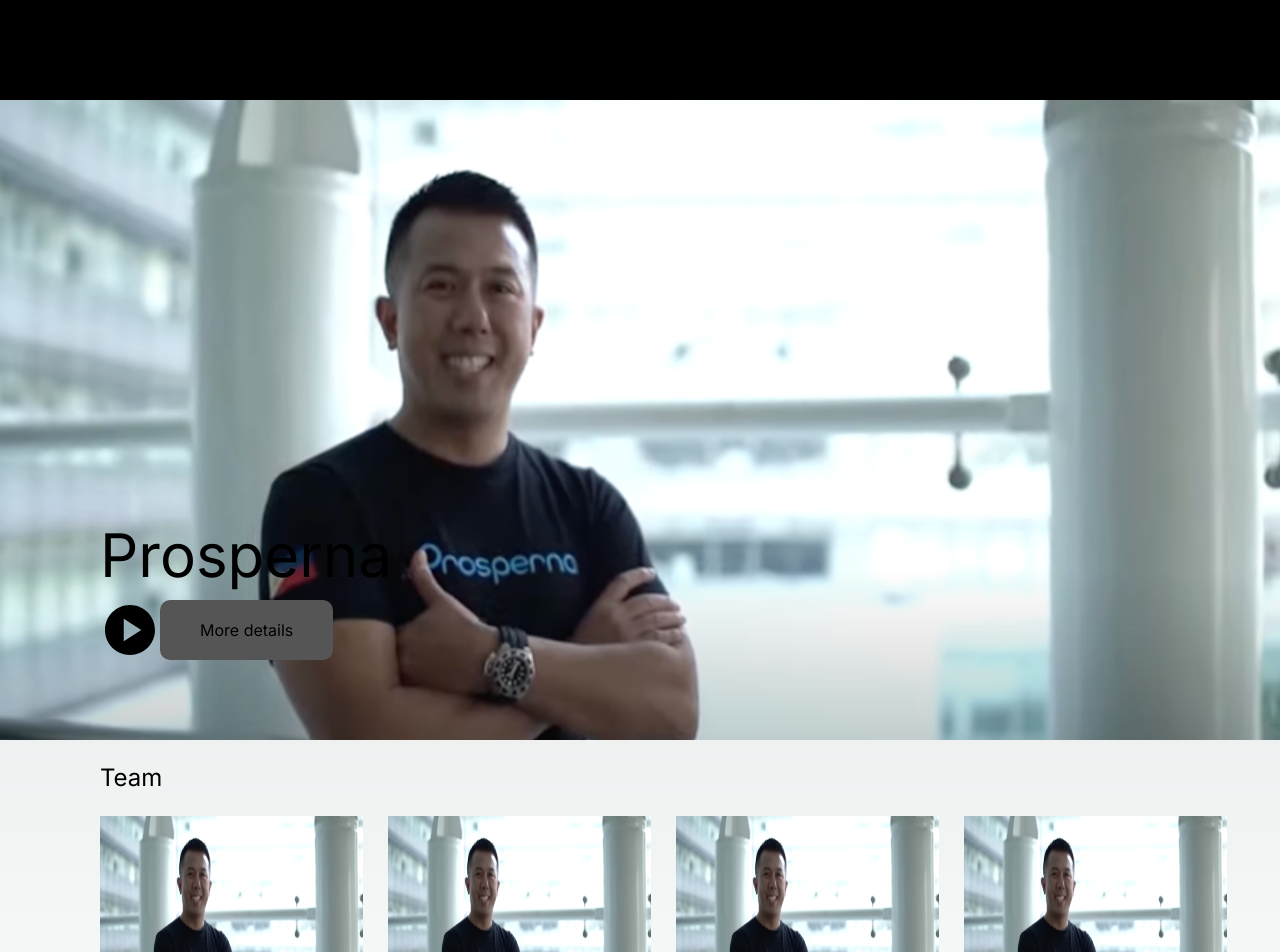
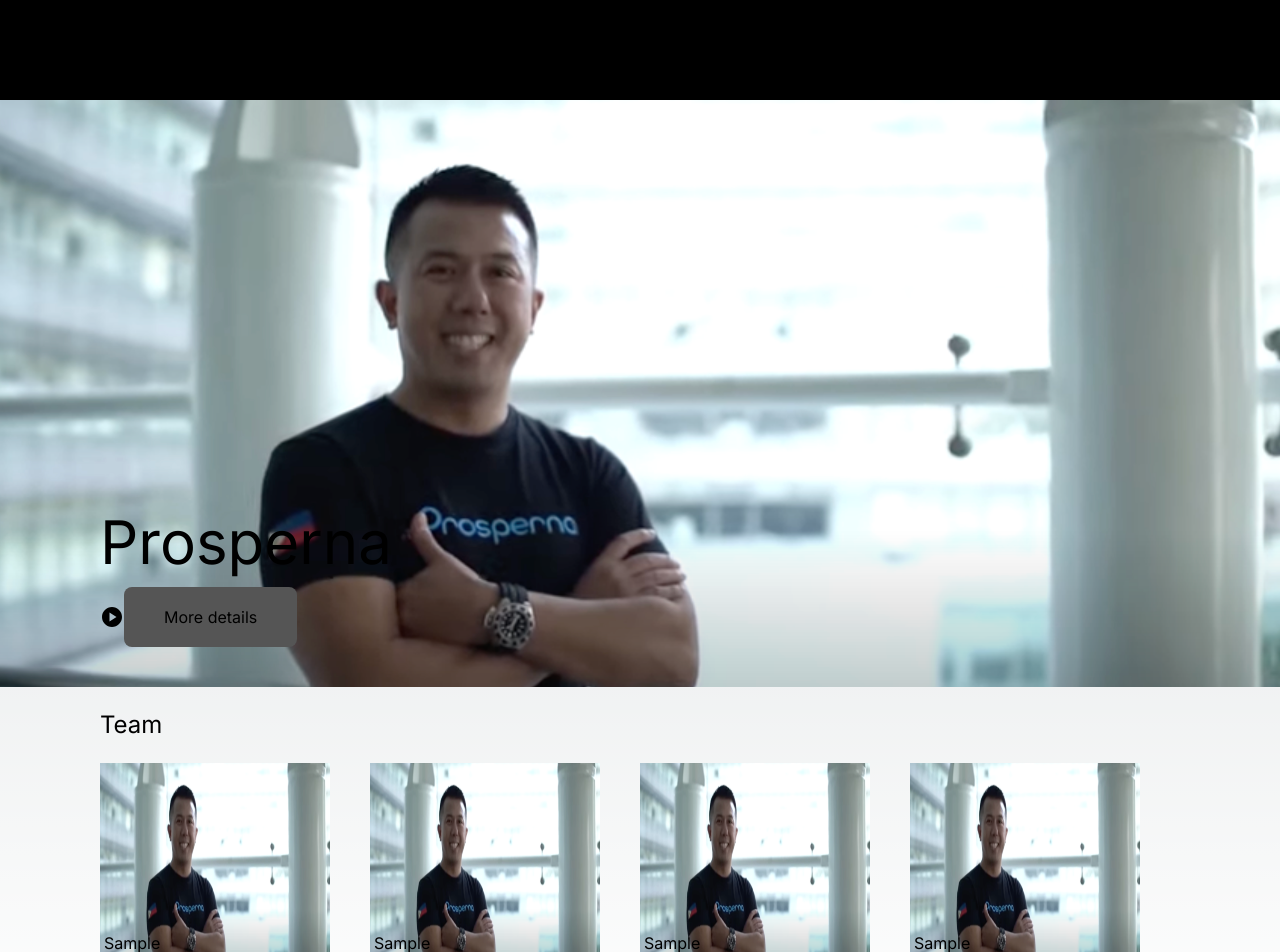
Before and after one commit to phstartup/phstartup_web, a Next.js app: page /profile in a window 1280 px wide. Shown: the top 952 px of the page. Built offline with nearby package versions, Linux system fonts and the light colour scheme.

Commit message:
implement tailwind css

```diff
--- a/src/app/profile/page.js
+++ b/src/app/profile/page.js
@@ -6,21 +6,17 @@
 
 function page(props) {
     return (
-        <div style={{
-            width: '100%',
-            float: 'left'
-        }}>
+        <div
+        className='w-full float-left'
+        >
             <Featured />
-            <div style={{
-                float: 'left',
-                width: '90%',
-                marginLeft: 100,
-                marginBottom: 100
-            }}>
+            <div
+                className='float-left w-full px-[100px] pr-[100px]'
+            >
                 <Collections
                     title="Team"
                 />
-                </div>
+            </div>
         </div>
     );
 }
--- a/src/components/buttons/btn.js
+++ b/src/components/buttons/btn.js
@@ -3,20 +3,12 @@
 function btn(props) {
     return (
         <div style={{
-            paddingLeft: 40,
-            paddingRight: 40,
-            height: 60,
-            display: 'flex',
-            alignContent: 'center',
-            alignItems: 'center',
-            float: 'left',
-            backgroundColor: Color.gray,
-            borderRadius: 10
+            backgroundColor: Color.gray
         }}
         onClick={() => {
             props.onPress()
         }}
-        className='cursor-pointer'
+        className='px-[40px] pr-[40px] h-[60px] cursor-pointer content-center items-center float-left flex rounded-lg'
         >
             {
                 props.title
--- a/src/components/featured/index.js
+++ b/src/components/featured/index.js
@@ -9,48 +9,30 @@
 function index(props) {
     return (
         <div style={{
-            width: '100%',
-            height: '80vh',
-            float: 'left',
-            position: 'relative',
             marginTop: 100
-        }}>
-            <div style={{
-                float: 'left',
-                width: '100%',
-                height: '80vh',
-            }}>
+        }}
+        className='float-left w-screen relative h-4/5'
+        >
+            <div
+            className='float-left w-screen h-4/5'
+            >
                 <Image
                     src={SampleImage}
-                    style={{
-                        width: '100%',
-                        height: '100%'
-                    }}
+                    className='w-full h-full'
+                    alt='Sample Image'
                 />
             </div>
-            <div style={{
-                position:'absolute',
-                width: '100%',
-                bottom: '10vh',
-                left: 0,
-                paddingLeft: 100
-            }}>
+            <div
+            className='w-full absolute bottom-10 left-0 px-[100px]'
+            >
                 <h1 style={{
                 }}>Prosperna</h1>
-                <div style={{
-                    float: 'left',
-                    width: '100%',
-                    display: 'flex',
-                    alignContent: 'center',
-                    alignItems: 'center'
-                }}>
+                <div
+                className='left w-full flex items-center content-center'
+                >
                     <SvgIcon
                         component={PlayCircle}
-                        style={{
-                            fontSize: 60,
-                            float: 'left'
-                        }}
-                        className='cursor-pointer'
+                        className='text-6xl float-let cursor-pointer'
                         />
                     <Button
                         title="More details"
--- a/src/components/footer/index.js
+++ b/src/components/footer/index.js
@@ -2,17 +2,9 @@
 
 function index(props) {
     return (
-        <div style={{
-            height: 100,
-            display: 'flex',
-            alignContent: 'center',
-            alignItems: 'center',
-            float: 'left',
-            paddingLeft: 100,
-            paddingRight: 100,
-            justifyContent: 'space-between',
-            width: '100%'
-        }}>
+        <div
+            className='h-[100px] flex content-center items-center float-left px-[100px] pr-[100px] justify-between w-full'
+        >
             <span>
                 A non-profit organization. Contact us to contribute.
             </span>
--- a/src/components/header/index.js
+++ b/src/components/header/index.js
@@ -25,48 +25,26 @@
 function index(props) {
     return (
         <div style={{
-            height: 100,
-            float: 'left',
-            width: '100%',
             background: Color.background
         }}
-            className='header'
+            className='header float-left w-full h-[100px]'
         >
-            <div style={{
-                width: '20%',
-                height: 100,
-                float: 'left',
-                alignContent: 'center',
-                alignItems: 'center',
-                display: 'flex',
-                justifyContent: 'center'
-            }}
-            className='href-link'
+            <div
+            className='w-1/4 h-[100px] float-left content-center items-center flex href-link px-[100px]'
             >
                 <Link href={'/'}>
                 <h3><b>{String.app_name}</b></h3>
                 </Link>
             </div>
-            <div style={{
-                height: 100,
-                width: '70%',
-                float: 'left',
-                flexDirection: 'row',
-                alignContent: 'center',
-                alignItems: 'center',
-                display: 'flex',
-                justifyContent: 'space-between',
-                marginRight: 100
-            }}>
+            <div
+            className='h-[100px] w-3/4 float-left flex flex-row content-center items-center justify-between pr-[100px]'
+            >
                 <span>
                     {
                         menu && menu.map((item) => (
-                            <Link style={{
-                                paddingLeft: 20,
-                                paddingRight: 20
-                            }}
+                            <Link
                                 href={'/' + item.title}
-                                className='href-link cursor-pointer'>
+                                className='href-link cursor-pointer px-[20px] pr-[20px]'>
                                 {
                                     item.title
                                 }
@@ -77,12 +55,9 @@
                 <span>
                     {
                         ['Login', 'Register'].map((item) => (
-                            <Link style={{
-                                paddingLeft: 20,
-                                paddingRight: 20
-                            }}
+                            <Link
                                 href={'/' + item}
-                                className='href-link cursor-pointer'>
+                                className='href-link cursor-pointer px-[20px] pr-[20px]'>
                                 {
                                     item
                                 }
--- a/src/components/thumbnail/collectionSmall.js
+++ b/src/components/thumbnail/collectionSmall.js
@@ -16,30 +16,22 @@
 }]
 function collectionSmall(props) {
     return (
-        <div style={{
-            float: 'left',
-            width: '100%',
-        }}>
-            <div style={{
-                float: 'left',
-                width: '100%',
-                paddingTop: 20,
-                paddingBottom: 20
-            }}>
+        <div
+            className='float-left w-full'
+        >
+            <div
+                className='float-left w-full pt-[20px] pb-[20px]'
+            >
                 <h3>{props.title}</h3>
             </div>
-            <div style={{
-                width: '100%',
-                overflowX: 'scroll',
-                float: 'left',
-                display: 'flex',
-                flexWrap: 'nowrap'
-            }}>
-            {
-                sample && sample.map((item) => (
-                    <Thumbnail title={item.title}/>
-                ))
-            }
+            <div
+                className='w-full overflow-x-scroll float-left flex flex-nowrap'
+            >
+                {
+                    sample && sample.map((item) => (
+                        <Thumbnail title={item.title} />
+                    ))
+                }
             </div>
         </div>
     );
--- a/src/components/thumbnail/smallVideoThumbnail.js
+++ b/src/components/thumbnail/smallVideoThumbnail.js
@@ -6,30 +6,19 @@
 function smallVideoThumbnail(props) {
     const router = useRouter();
     return (
-        <div style={{
-            width: '24%',
-            float: 'left',
-            height: 200,
-            marginRight: 25,
-        }}
-        className='small-video-thumbnail relative cursor-pointer'
+        <div
+        className='float-left w-3/12 h-[200px] mr-10 small-video-thumbnail relative cursor-pointer'
         onClick={() => {
             router.push('/profile')
         }}
         >
             <Image
                 src={SampleImage}
-                style={{
-                    width: '100%',
-                    height: '100%'
-                }}
+                alt='Sample Image'
+                className='w-full h-full'
                 />
-            <div style={{
-                bottom: 10,
-                paddingLeft: 10,
-                paddingRight: 10
-            }}
-            className='absolute'
+            <div
+            className='absolute px-1 py-1 bottom-1'
             >
                 <p>{props.title}</p>
             </div>
--- a/tailwind.config.js
+++ b/tailwind.config.js
@@ -14,5 +14,5 @@
       },
     },
   },
-  plugins: [],
+  plugins: []
 }
```
